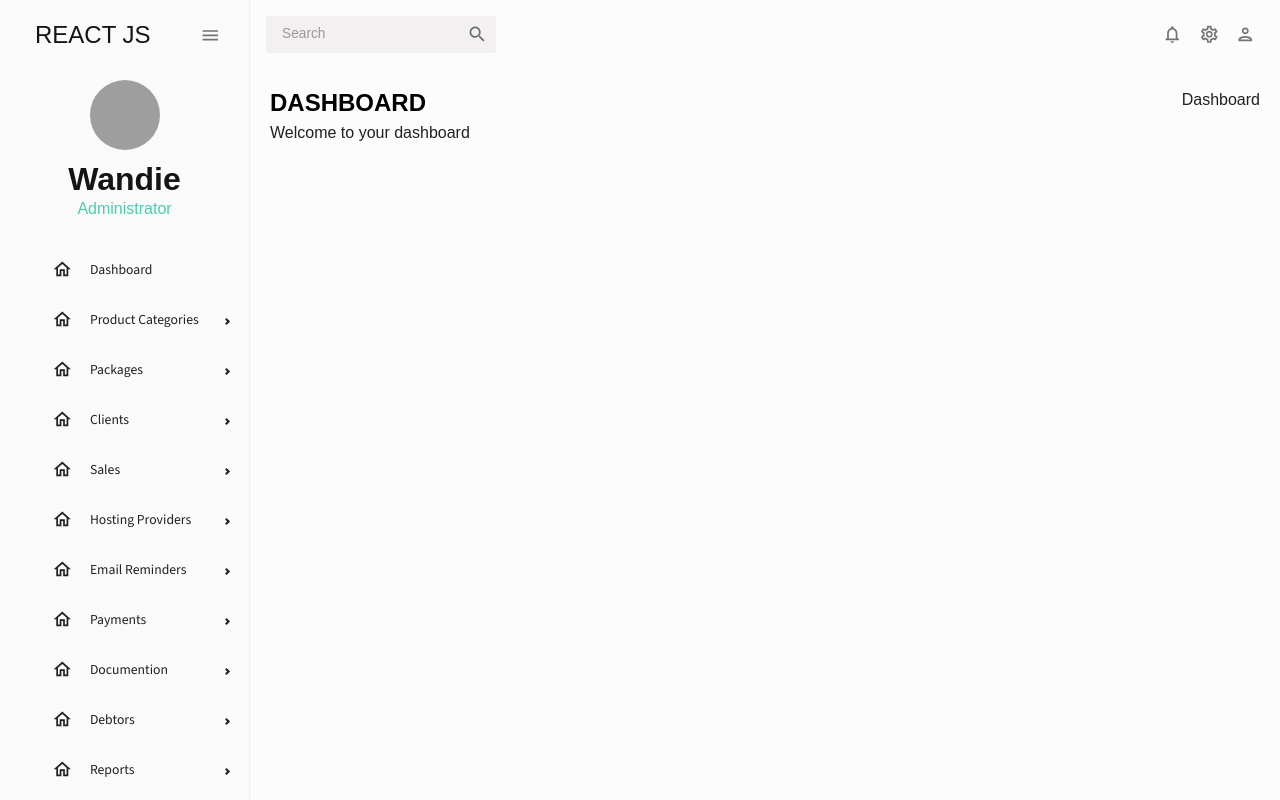
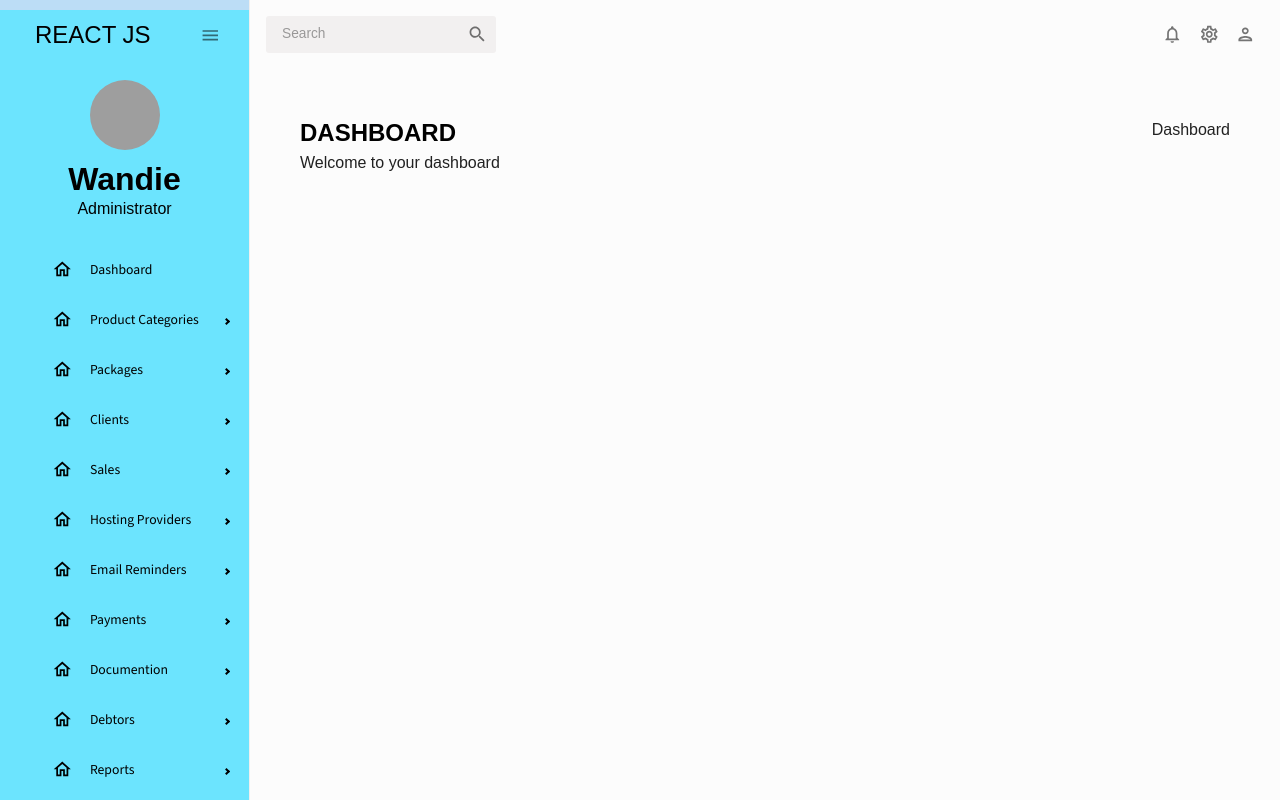
Before and after one commit to wandieinnocents/wandie-admin-dashboard-reactjs-material-ui-v1, a React (Create React App) app: page / in a window 1280 px wide. Shown: the top 800 px of the page. Built offline with nearby package versions, Linux system fonts and the light colour scheme; grey boxes are pictures that could not be loaded; the HTML template or start-up script is replaced by a standard one.

Commit message:
Modify sidebar color

```diff
--- a/src/scenes/dashboard/index.jsx
+++ b/src/scenes/dashboard/index.jsx
@@ -4,7 +4,7 @@ import { Box, Button, IconButton, Typography, useTheme } from "@mui/material";
 
 const Dashboard = () => {
   return (
-    <Box m="20px">
+    <Box m="50px">
 
       <Box display="flex" justifyContent="space-between" alignItems="center">
       <Header title="DASHBOARD" subtitle="Welcome to your dashboard" />
--- a/src/scenes/global/SideBar.jsx
+++ b/src/scenes/global/SideBar.jsx
@@ -3,7 +3,7 @@ import { Sidebar, Menu, MenuItem , SubMenu} from "react-pro-sidebar";
 import { Box, IconButton, Typography, useTheme } from "@mui/material";
 import { Link } from "react-router-dom";
 // import "react-pro-sidebar/dist/css/styles.css";
-import { tokens } from "../../theme";
+// import { tokens } from "../../theme";
 import HomeOutlinedIcon from "@mui/icons-material/HomeOutlined";
 import PeopleOutlinedIcon from "@mui/icons-material/PeopleOutlined";
 import ContactsOutlinedIcon from "@mui/icons-material/ContactsOutlined";
@@ -17,62 +17,28 @@ import TimelineOutlinedIcon from "@mui/icons-material/TimelineOutlined";
 import MenuOutlinedIcon from "@mui/icons-material/MenuOutlined";
 import MapOutlinedIcon from "@mui/icons-material/MapOutlined";
 
-const Item = ({ title, to, icon, selected, setSelected }) => {
-  const theme = useTheme();
-  const colors = tokens(theme.palette.mode);
-  return (
-    <MenuItem
-      active={selected === title}
-      style={{
-        color: colors.grey[100],
-      }}
-      onClick={() => setSelected(title)}
-      icon={icon}
-    >
-      <Typography>{title}</Typography>
-      <Link to={to} />
-    </MenuItem>
-  );
-};
+
 
 const SideBar = () => {
-  const theme = useTheme();
-  const colors = tokens(theme.palette.mode);
+  // const theme = useTheme();
+  // const colors = tokens(theme.palette.mode);
   const [isCollapsed, setIsCollapsed] = useState(false);
   const [selected, setSelected] = useState("Dashboard");
 
   return (
-    <Box
-      sx={{
-        // "& .pro-sidebar-inner": {
-        //   background: `${colors.primary[400]} !important`,
-        // },
-        // "& .pro-icon-wrapper": {
-        //   backgroundColor: "transparent !important",
-        // },
-        // "& .pro-inner-item": {
-        //   padding: "5px 35px 5px 20px !important",
-        // },
-        // "& .pro-inner-item:hover": {
-        //   color: "#868dfb !important",
-        // },
-        // "& .pro-menu-item.active": {
-        //   color: "#6870fa !important",
-        // },
-      }}
-    >
+    <Box>
 
     {/*  Start Sidebar */}
 
-      <Sidebar collapsed={isCollapsed}>
-        <Menu iconShape="square">
+      <Sidebar collapsed={isCollapsed} style={{ backgroundColor:"#2D9BF0" }}>
+        <Menu iconShape="square" style={{ backgroundColor:"#6ce4fe", color:"#000000" }}>
           {/* LOGO AND MENU ICON */}
           <MenuItem
             onClick={() => setIsCollapsed(!isCollapsed)}
             icon={isCollapsed ? <MenuOutlinedIcon /> : undefined}
             style={{
               margin: "10px 0 20px 0",
-              color: colors.grey[100],
+              color: "#000000",
             }}
           >
             {!isCollapsed && (
@@ -82,7 +48,7 @@ const SideBar = () => {
                 alignItems="center"
                 ml="15px"
               >
-                <Typography variant="h3" color={colors.grey[100]}>
+                <Typography variant="h3" color="#000000">
                   REACT JS
                 </Typography>
                 <IconButton onClick={() => setIsCollapsed(!isCollapsed)}>
@@ -107,13 +73,13 @@ const SideBar = () => {
               <Box textAlign="center">
                 <Typography
                   variant="h2"
-                  color={colors.grey[100]}
+                  color="#000000"
                   fontWeight="bold"
                   sx={{ m: "10px 0 0 0" }}
                 >
                   Wandie
                 </Typography>
-                <Typography variant="h5" color={colors.greenAccent[500]}>
+                <Typography variant="h5" color="#000000">
                   Administrator
                 </Typography>
               </Box>
@@ -363,7 +329,7 @@ const SideBar = () => {
 
             <Typography
               variant="h6"
-              color={colors.grey[300]}
+              color="#000000"
               sx={{ m: "15px 0 5px 20px" }}
             >
               Account
```
